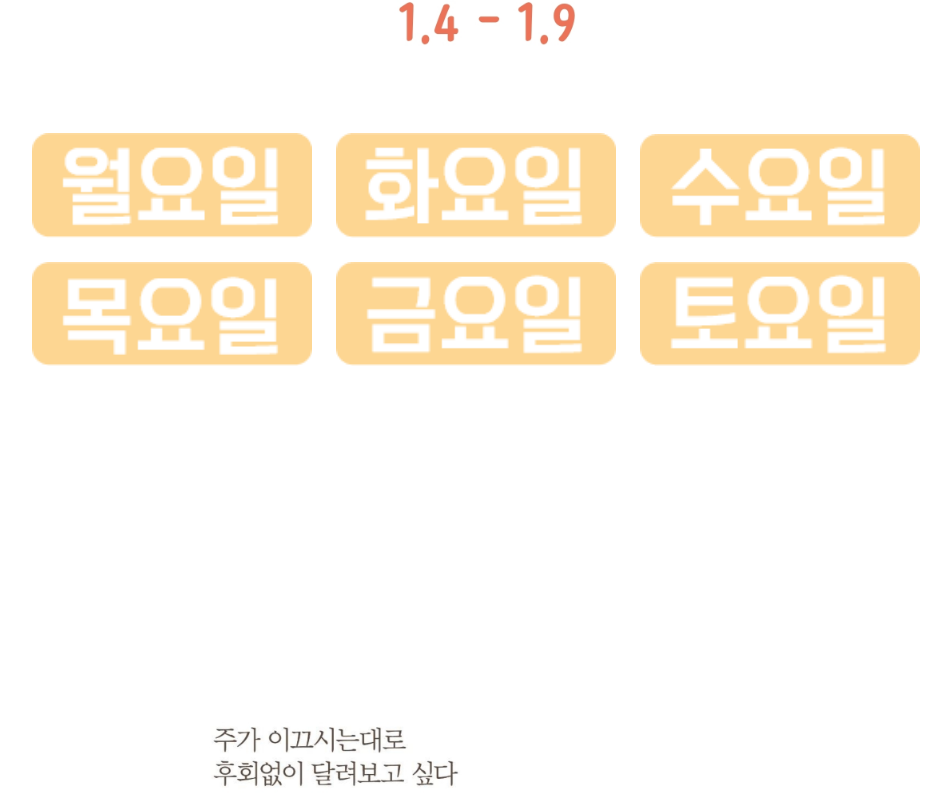
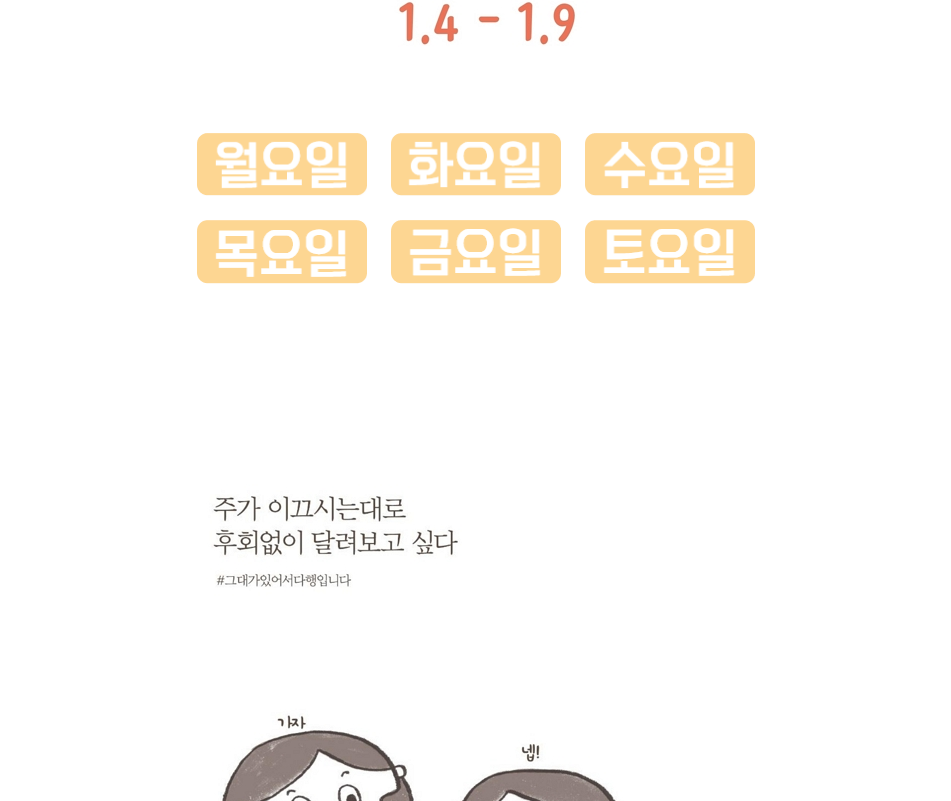
Before and after one commit to pisteuo/test, a plain HTML site: page index.html in a window 1280 px wide. Shown: the part 899-1700 px from the top of the page, without its empty margins (164-1115 px from the left). Drawn offline with Linux system fonts and the light colour scheme.

Commit message:
Add files via upload

```diff
--- a/index.html
+++ b/index.html
@@ -25,7 +25,7 @@
 			padding: 10px;
 		}
 		img.btimg {
-			width: 280px;
+			width: 170px;
 			cursor: pointer;
 		}
 	</style>
@@ -34,9 +34,9 @@
 <body>
 	<div style="background-color: white;">
 
-		<img src="img/00.jpg" width="80%">
+		<img src="img/01-00.jpg" width="80%">
 
-		<p style="max-width: 1000px; margin: 0px auto;">
+		<p style="max-width: 600px; margin: 0px auto;">
 
 	  		<!-- 월 -->
 			<img class="btimg" onclick="window.open('https://docs.google.com/forms/d/e/1FAIpQLSe31rqJkzz2KmT8Eo7a2j89dcpuLSLa5Er1b_X3CbMQy-7VEA/viewform')" src="img/bt01.png">
@@ -57,7 +57,7 @@
 			<img class="btimg"  onclick="window.open('https://docs.google.com/forms/d/1K_bm9FQurmpCGBw9F-EvizCYm4ELZxKehd8abTxpVPI/edit')" src="img/bt06.png">
 		</p>
 
-		<img src="img/07.jpg" width="80%">
+		<img src="img/01-07.jpg" width="80%">
 
 		<div style="padding-top: 100px">
 	        <div class="left">
```
